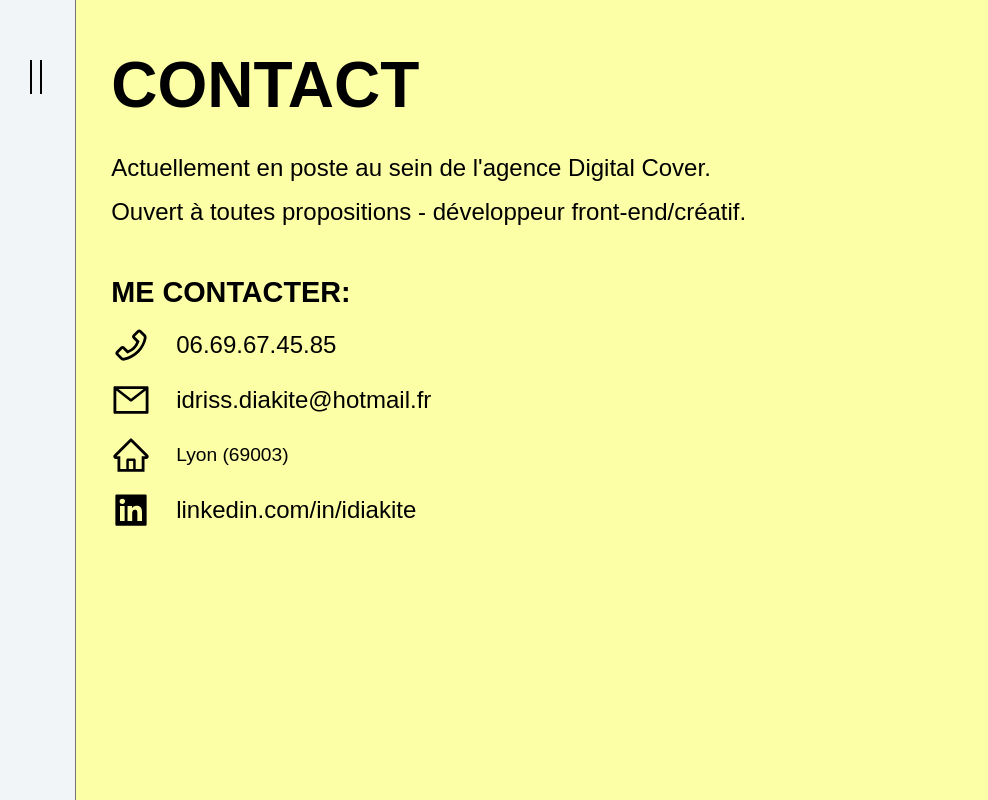
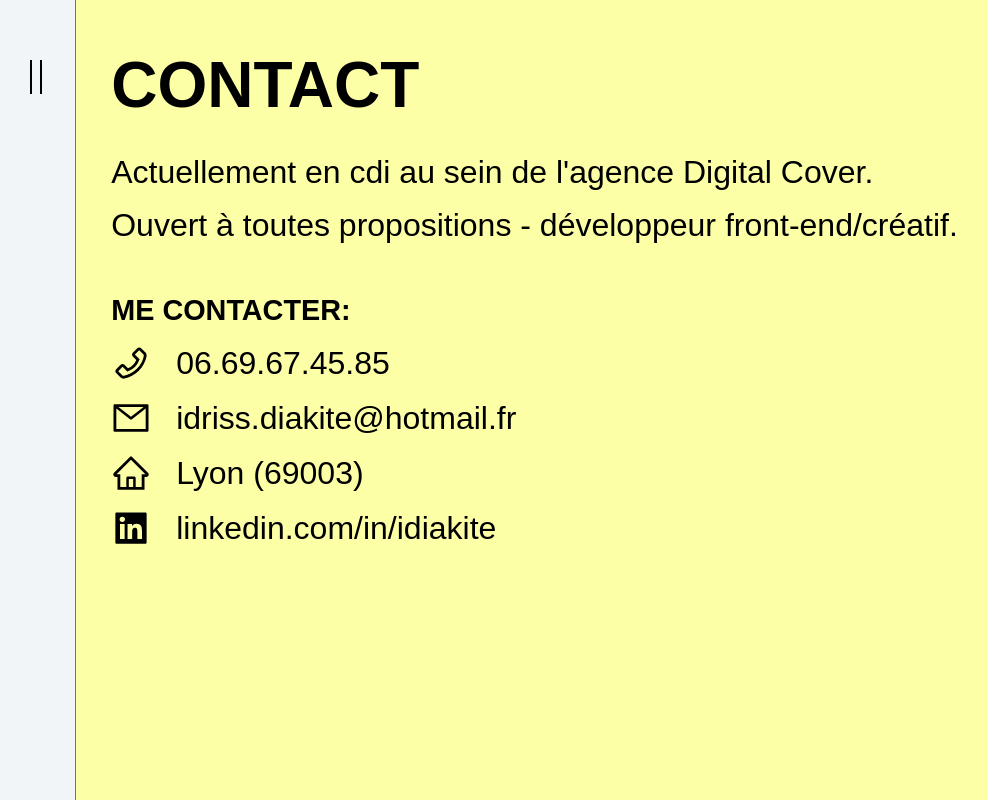
Before and after one commit to idrissdiakite/portfolio-react, a React (Create React App) app: page /contact in a window 1280 px wide. Shown: the whole page, without its empty margins (0-988 px from the left). Built offline with nearby package versions, Linux system fonts and the light colour scheme; a web font is replaced by a local one.

Commit message:
🔥 [CONTACT] Updated code + style

```diff
--- a/src/components/Contact/details.js
+++ b/src/components/Contact/details.js
@@ -21,7 +21,7 @@ const contactDetails = [
   },
   {
     icon: <AiOutlineHome />,
-    link: <span>Lyon (69003)</span>,
+    link: <p>Lyon (69003)</p>,
   },
   {
     icon: <AiFillLinkedin />,
--- a/src/components/Contact/index.js
+++ b/src/components/Contact/index.js
@@ -13,7 +13,7 @@ const Contact = () => {
         animate={{ opacity: 1 }}
         transition={{ type: "tween", ease: "anticipate", duration: 3 }}
       >
-        <p>Actuellement en poste au sein de l'agence Digital Cover.</p>
+        <p>Actuellement en cdi au sein de l'agence Digital Cover.</p>
         <p>Ouvert à toutes propositions - développeur front-end/créatif.</p>
       </motion.div>
       <Details />
--- a/src/components/Contact/style.scss
+++ b/src/components/Contact/style.scss
@@ -3,19 +3,10 @@
 .contact {
   background-color: $bg-4;
 
-  p,
-  a {
-    font-size: 1.5rem;
-
-    @media screen and (min-width: 1024px) { font-size: 1.5rem; }
-  }
-
   &__suptitle {
     margin-top: 1rem;
 
-    p:first-child {
-      margin-bottom: 1rem;
-    }
+    p:first-child { margin-bottom: 1rem; }
   }
 
   &__details { margin-top: 50px; }
@@ -38,7 +29,5 @@
         margin-right: 25px;
       }
     }
-
-    a { color: $color-3; }
   }
 }
--- a/src/styles/index.scss
+++ b/src/styles/index.scss
@@ -55,6 +55,15 @@ h1 {
   // }
 }
 
+p,
+a {
+  font-size: 1.5rem;
+
+  @media screen and (min-width: 1024px) { font-size: 2rem; }
+}
+
+a { color: $color-3; }
+
 section {
   position: relative;
   margin: 0 auto;
```
